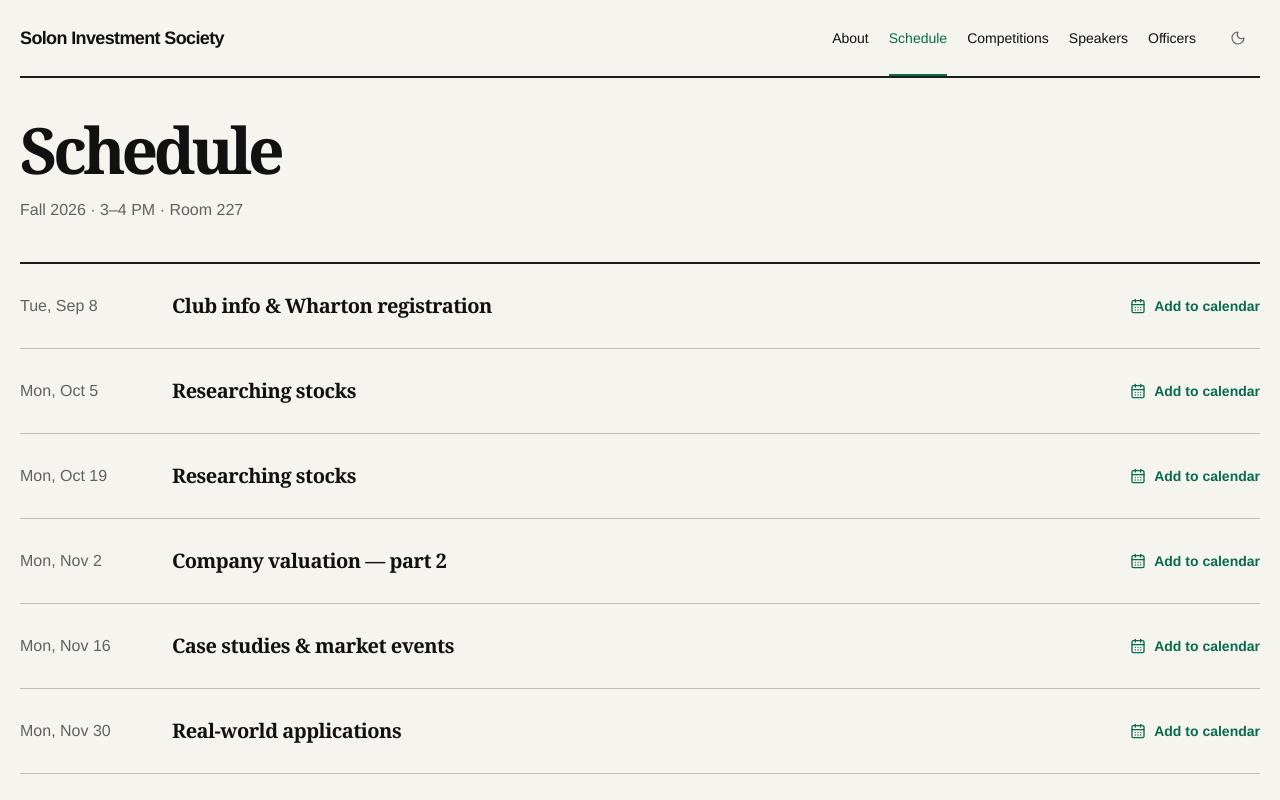
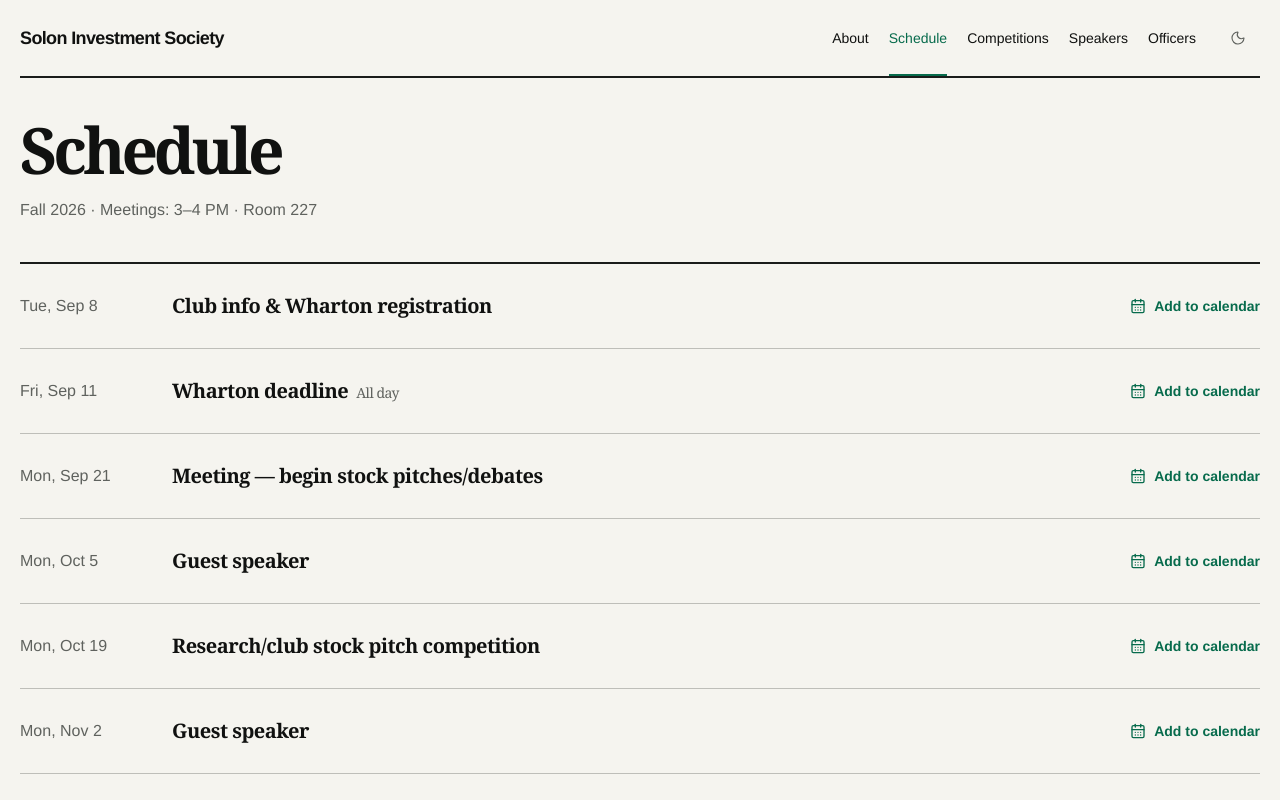
Before and after one commit to dbuldum4/soloninvsociety, a Next.js app: page /schedule in a window 1280 px wide. Shown: the top 800 px of the page. Built offline with nearby package versions, Linux system fonts and the light colour scheme.

Commit message:
Update fall 2026 calendar events

```diff
--- a/src/app/schedule/page.tsx
+++ b/src/app/schedule/page.tsx
@@ -11,24 +11,27 @@ const googleCalendarUrl = (
   startUtcISO: string,
   endUtcISO: string,
   details?: string,
+  allDay = false,
 ) => {
   const dates = `${toGCalStamp(startUtcISO)}/${toGCalStamp(endUtcISO)}`;
   const params = new URLSearchParams({
     action: 'TEMPLATE',
     text: title,
     dates,
-    location: LOCATION,
+    location: allDay ? '' : LOCATION,
     details: details || '',
   });
   return `https://calendar.google.com/calendar/render?${params.toString()}`;
 };
 
-const meetings = [
+const meetings: { title: string; start: string; end: string; allDay?: boolean }[] = [
   { title: 'Club info & Wharton registration', start: '2026-09-08T19:00:00Z', end: '2026-09-08T20:00:00Z' },
-  { title: 'Researching stocks', start: '2026-10-05T19:00:00Z', end: '2026-10-05T20:00:00Z' },
-  { title: 'Researching stocks', start: '2026-10-19T19:00:00Z', end: '2026-10-19T20:00:00Z' },
-  { title: 'Company valuation — part 2', start: '2026-11-02T20:00:00Z', end: '2026-11-02T21:00:00Z' },
-  { title: 'Case studies & market events', start: '2026-11-16T20:00:00Z', end: '2026-11-16T21:00:00Z' },
+  { title: 'Wharton deadline', start: '2026-09-11', end: '2026-09-12', allDay: true },
+  { title: 'Meeting — begin stock pitches/debates', start: '2026-09-21T19:00:00Z', end: '2026-09-21T20:00:00Z' },
+  { title: 'Guest speaker', start: '2026-10-05T19:00:00Z', end: '2026-10-05T20:00:00Z' },
+  { title: 'Research/club stock pitch competition', start: '2026-10-19T19:00:00Z', end: '2026-10-19T20:00:00Z' },
+  { title: 'Guest speaker', start: '2026-11-02T20:00:00Z', end: '2026-11-02T21:00:00Z' },
+  { title: 'Research/club stock pitch competition', start: '2026-11-16T20:00:00Z', end: '2026-11-16T21:00:00Z' },
   { title: 'Real-world applications', start: '2026-11-30T20:00:00Z', end: '2026-11-30T21:00:00Z' },
   { title: 'Real-world applications', start: '2026-12-14T20:00:00Z', end: '2026-12-14T21:00:00Z' },
   { title: 'Advanced trading', start: '2026-12-28T20:00:00Z', end: '2026-12-28T21:00:00Z' },
@@ -38,21 +41,24 @@ const dateFormat = new Intl.DateTimeFormat('en-US', {
   weekday: 'short', month: 'short', day: 'numeric', timeZone: 'America/New_York',
 });
 
+const formatEventDate = (start: string) =>
+  dateFormat.format(new Date(start.length === 10 ? `${start}T12:00:00Z` : start));
+
 export default function SchedulePage() {
   return (
     <div className="container">
       <header className="page-header">
         <h1 className="page-title">Schedule</h1>
-        <p className="mt-4 text-base text-muted-foreground">Fall 2026 · 3–4 PM · Room 227</p>
+        <p className="mt-4 text-base text-muted-foreground">Fall 2026 · Meetings: 3–4 PM · Room 227</p>
       </header>
-      <section aria-label="Fall 2026 meetings">
+      <section aria-label="Fall 2026 events">
         {meetings.map((meeting) => (
           <motion.article key={meeting.start} initial={{ opacity: 0, y: 12 }} whileInView={{ opacity: 1, y: 0 }} viewport={{ once: true }}
             className="grid gap-2 border-b py-5 hairline sm:grid-cols-[8rem_1fr_auto] sm:items-center sm:gap-6">
-            <time dateTime={meeting.start} className="text-base text-muted-foreground">{dateFormat.format(new Date(meeting.start))}</time>
-            <h2 className="text-xl font-bold leading-snug tracking-[-0.025em]">{meeting.title}</h2>
-            <a href={googleCalendarUrl(meeting.title, meeting.start, meeting.end, 'Solon Investment Society meeting')}
-              target="_blank" rel="noopener noreferrer" aria-label={`Add ${meeting.title} on ${dateFormat.format(new Date(meeting.start))} to calendar`}
+            <time dateTime={meeting.start} className="text-base text-muted-foreground">{formatEventDate(meeting.start)}</time>
+            <h2 className="text-xl font-bold leading-snug tracking-[-0.025em]">{meeting.title}{meeting.allDay && <span className="ml-2 text-sm font-normal text-muted-foreground">All day</span>}</h2>
+            <a href={googleCalendarUrl(meeting.title, meeting.start, meeting.end, meeting.allDay ? 'Solon Investment Society deadline' : 'Solon Investment Society meeting', meeting.allDay)}
+              target="_blank" rel="noopener noreferrer" aria-label={`Add ${meeting.title} on ${formatEventDate(meeting.start)} to calendar`}
               className="inline-flex min-h-11 items-center gap-2 justify-self-start text-sm font-semibold text-primary hover:underline">
               <CalendarDays className="h-4 w-4" /> Add to calendar
             </a>
```
